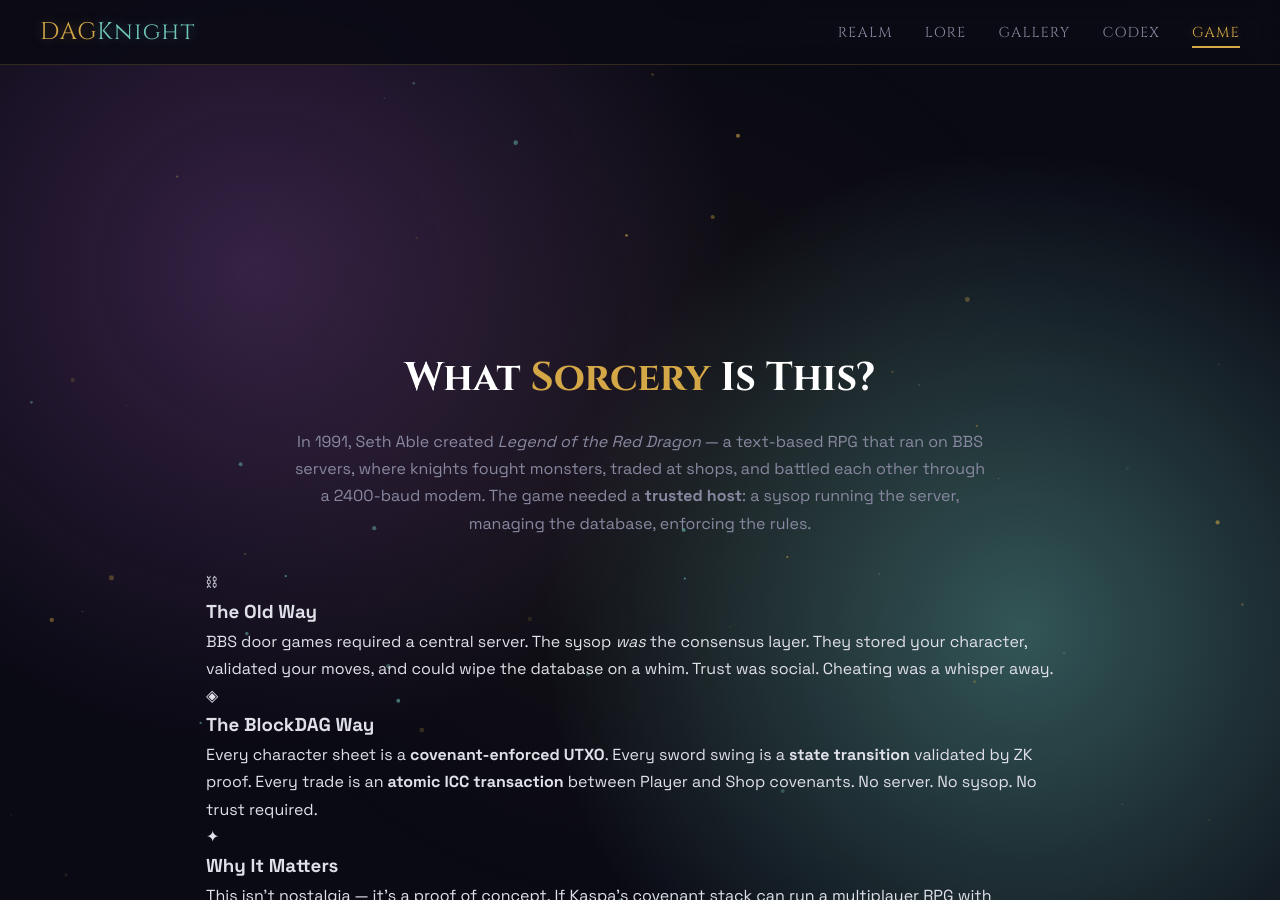
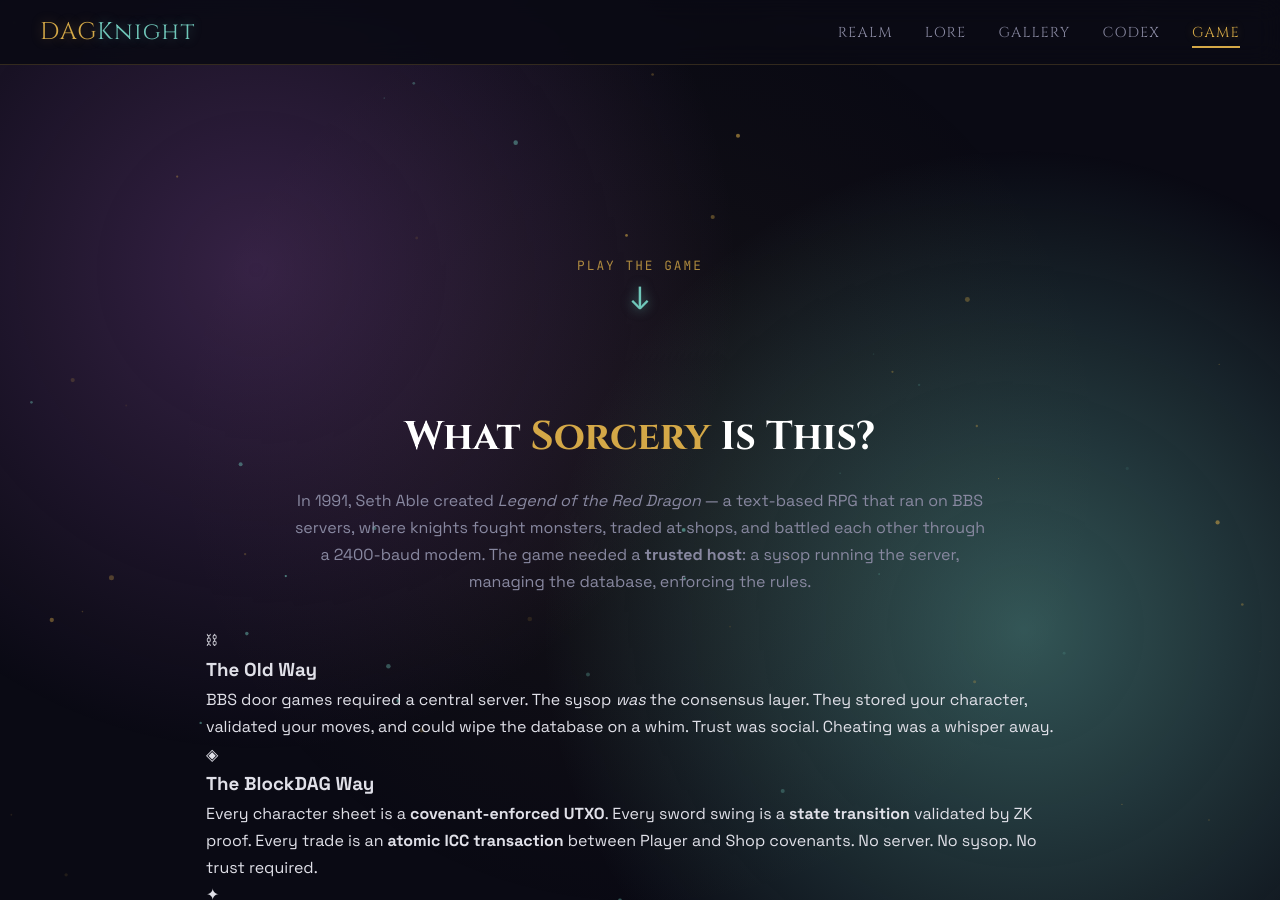
Before and after one commit to creative-inference/dagknight.xyz, a Jekyll site: the page built from game/index.html, in a window 1280 px wide and 900 px high, scrolled down 636 px. Built offline with Jekyll 4.4.1, drawn with Linux system fonts in a browser that asks for light colours.

Commit message:
Add bouncing scroll arrow to guide players to the game terminal
Co-Authored-By: Claude Opus 4.6 (1M context) <noreply@anthropic.com>

```diff
--- a/assets/css/game.css
+++ b/assets/css/game.css
@@ -1,6 +1,48 @@
 /* ============================================================
    DAGKnight BBS Terminal — game.css
    ============================================================ */
+
+/* ---------- Scroll-down arrow ---------- */
+
+.scroll-arrow-link {
+  display: flex;
+  flex-direction: column;
+  align-items: center;
+  text-decoration: none;
+  margin: -1rem 0 1rem;
+  gap: 0.3rem;
+  animation: arrow-bounce 2s ease-in-out infinite;
+}
+
+.scroll-arrow-text {
+  font-family: var(--font-mono);
+  font-size: 0.8rem;
+  color: var(--accent-gold);
+  letter-spacing: 2px;
+  text-transform: uppercase;
+  opacity: 0.8;
+}
+
+.scroll-arrow {
+  font-size: 2rem;
+  color: var(--primary);
+  text-shadow: 0 0 12px rgba(112, 199, 186, 0.6);
+  line-height: 1;
+}
+
+.scroll-arrow-link:hover .scroll-arrow-text {
+  opacity: 1;
+  color: var(--primary);
+}
+
+.scroll-arrow-link:hover .scroll-arrow {
+  text-shadow: 0 0 20px rgba(112, 199, 186, 0.9);
+}
+
+@keyframes arrow-bounce {
+  0%, 100% { transform: translateY(0); }
+  50% { transform: translateY(10px); }
+}
 
 /* ---------- Game intro section ---------- */
 
--- a/game/index.html
+++ b/game/index.html
@@ -15,6 +15,11 @@ description: "A BBS door game forged in the fires of BlockDAG consensus"
     <p class="tagline">In the tradition of Legend of the Red Dragon (1992)</p>
   </div>
 </div>
+
+<a href="#game-terminal" class="scroll-arrow-link">
+  <span class="scroll-arrow-text">Play the Game</span>
+  <div class="scroll-arrow">&#x2193;</div>
+</a>
 
 <section class="section">
   <div class="game-intro">
@@ -118,7 +123,7 @@ description: "A BBS door game forged in the fires of BlockDAG consensus"
   </div>
 </section>
 
-<section class="section" style="padding-top: 1rem;">
+<section id="game-terminal" class="section" style="padding-top: 1rem;">
   <h2 class="section-title" style="margin-bottom: 1.5rem;">Enter the <span class="teal">Terminal</span>
     <button id="fullscreen-btn" onclick="toggleFullscreen()" style="float:right;background:#1a1e28;color:#70c7ba;border:1px solid #2a2e38;border-radius:4px;padding:0.3rem 0.8rem;font-family:var(--font-mono);font-size:0.75rem;cursor:pointer;">Fullscreen</button>
   </h2>
```
